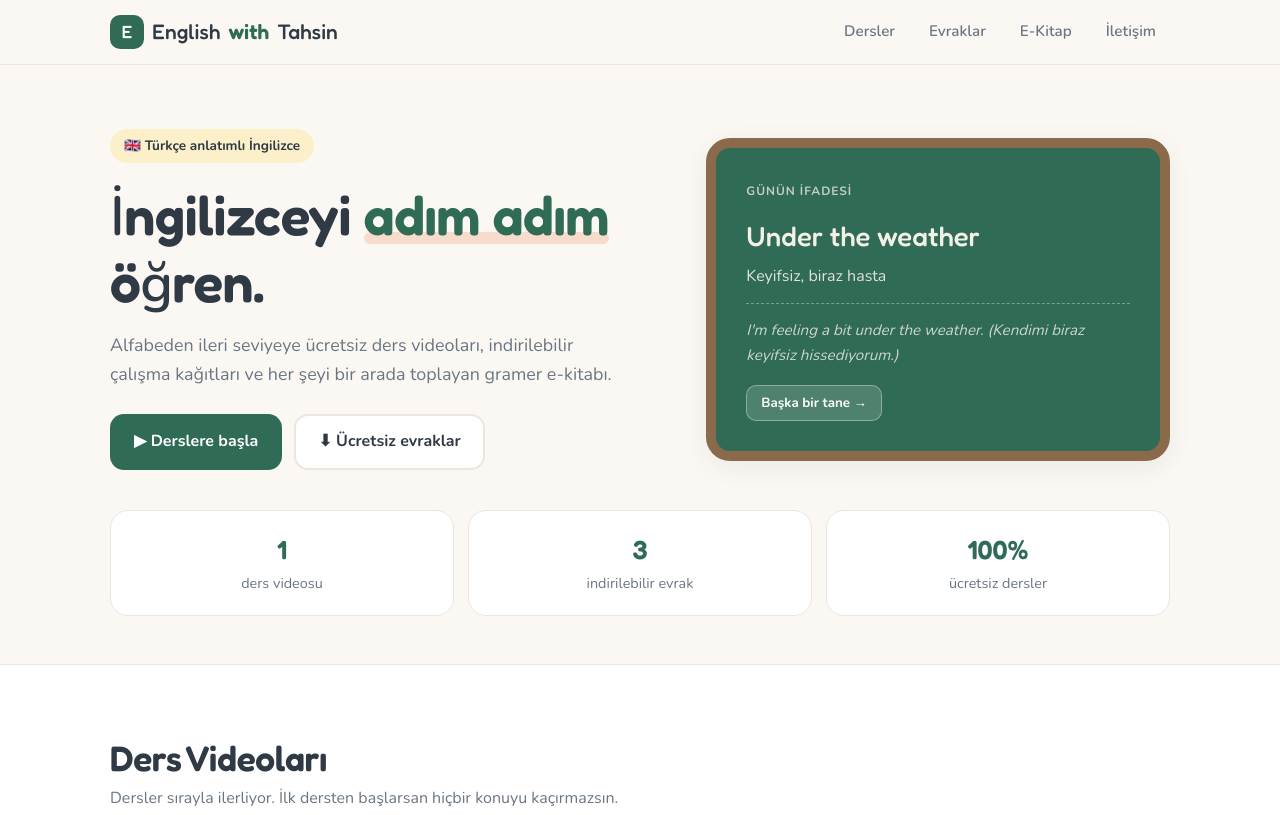
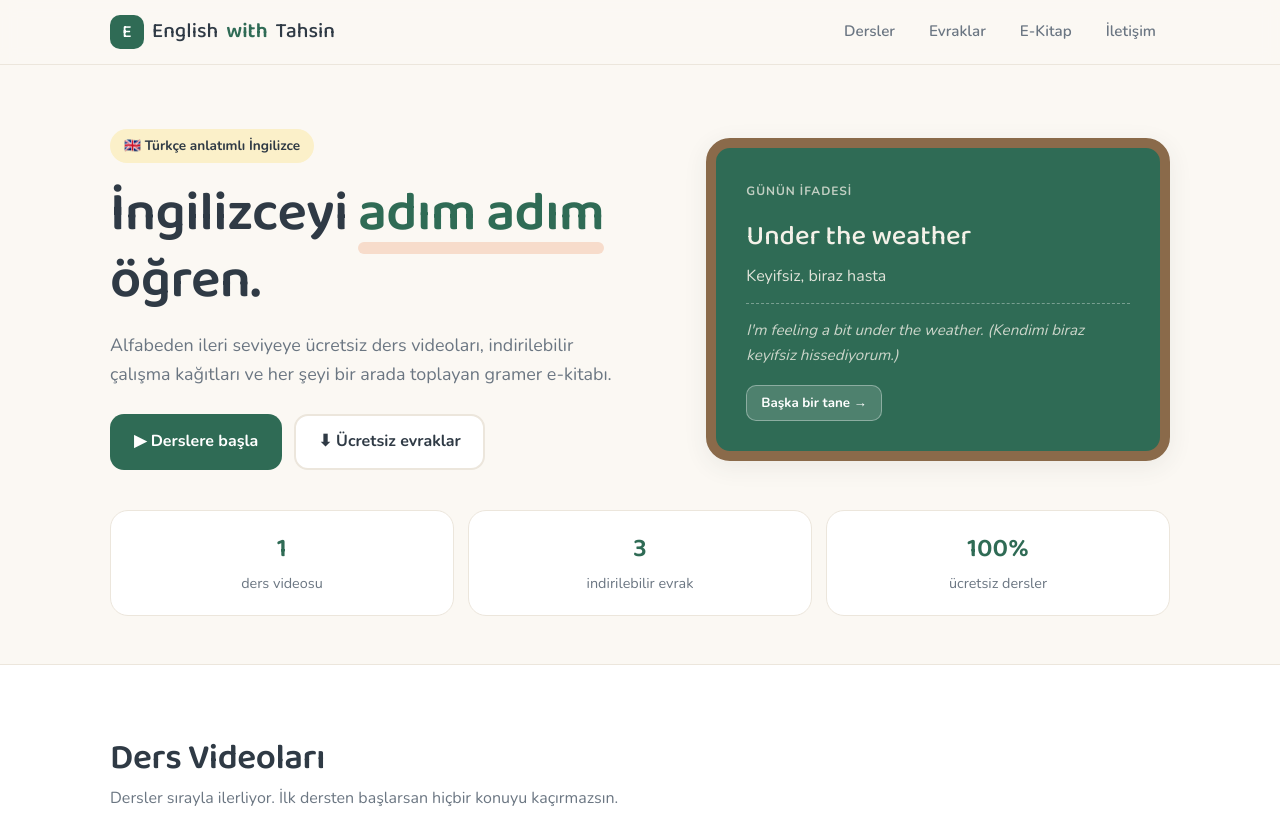
Before and after one commit to tahsinketmez-maker/englishwithtahsin, a plain HTML site: page index.html in a window 1280 px wide. Shown: the top 815 px of the page. Drawn offline with nearby package versions, Linux system fonts and the light colour scheme.

Commit message:
Başlık fontu Türkçe karakter desteği için Baloo 2 yapıldı

```diff
--- a/index.html
+++ b/index.html
@@ -7,12 +7,12 @@
 <meta name="description" content="EnglishwithTahsin: Türkçe anlatımlı İngilizce ders videoları, ücretsiz çalışma kağıtları ve gramer e-kitabı.">
 <link rel="preconnect" href="https://fonts.googleapis.com">
 <link rel="preconnect" href="https://fonts.gstatic.com" crossorigin>
-<link href="https://fonts.googleapis.com/css2?family=Fredoka:wght@500;600&family=Nunito:wght@400;600;700;800&display=swap" rel="stylesheet">
+<link href="https://fonts.googleapis.com/css2?family=Baloo+2:wght@500;600;700&family=Nunito:wght@400;600;700;800&display=swap" rel="stylesheet">
 <style>
 :root{
   --bg:#fbf8f3; --paper:#ffffff; --ink:#2f3a45; --muted:#6b7682; --line:#ece6dc;
   --green:#2f6b55; --green-soft:#dcefe6; --peach:#f7dccb; --lav:#e5e1f5; --sky:#d9ecf7; --butter:#fbf0c9;
-  --accent:#e07a5f; --head:"Fredoka","Nunito",system-ui,sans-serif; --radius:18px; --shadow:0 6px 24px rgba(47,58,69,.08);
+  --accent:#e07a5f; --head:"Baloo 2","Nunito",system-ui,sans-serif; --radius:18px; --shadow:0 6px 24px rgba(47,58,69,.08);
 }
 *{box-sizing:border-box;margin:0;padding:0}
 html{scroll-behavior:smooth}
```
